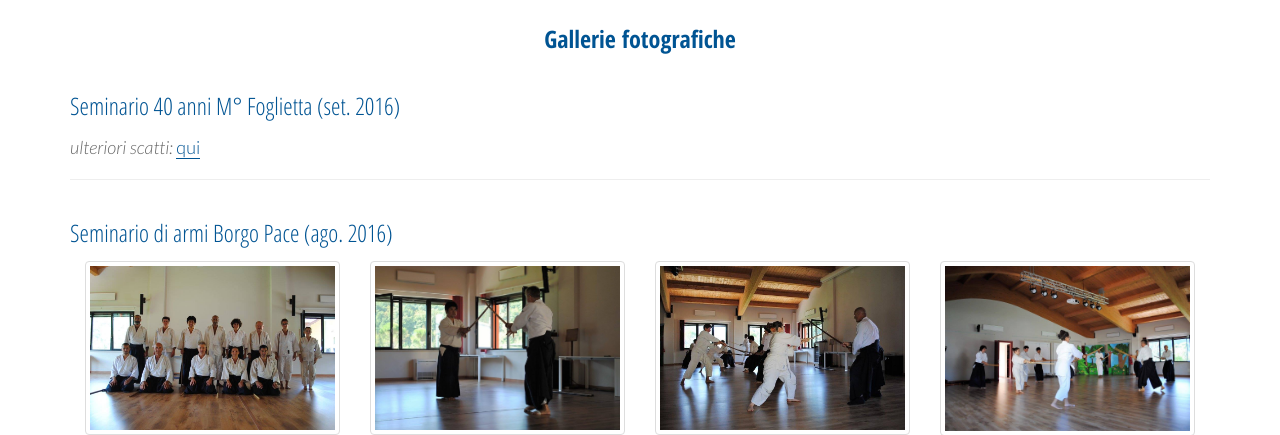
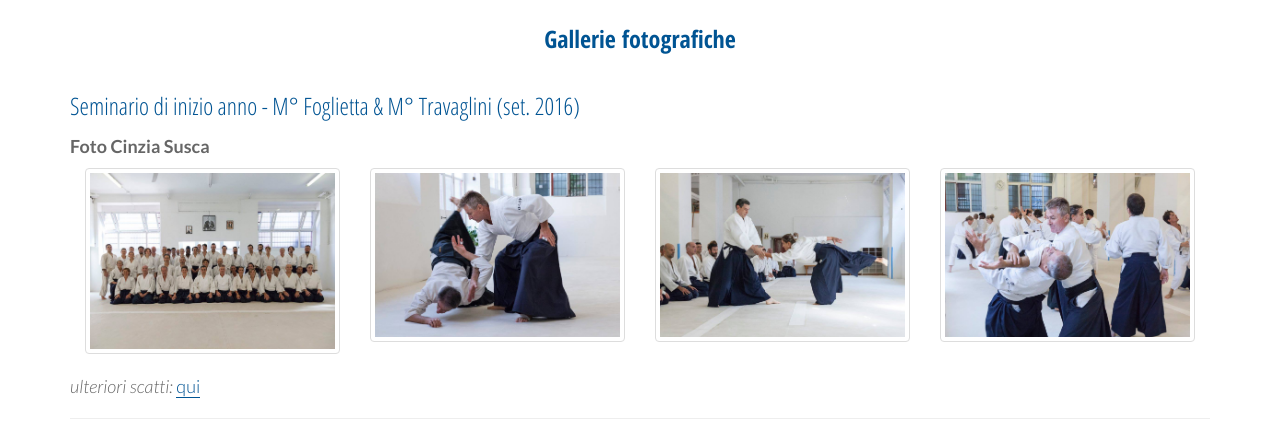
Before and after one commit to cbolk/renbukai-website, a PHP site: page /gallery.php in a window 1280 px wide. Shown: the part 180-615 px from the top of the page. Run offline with PHP 8.4, Linux system fonts and the light colour scheme; data that the repository does not hold is empty; some libraries are stand-ins or nearby versions.

Commit message:
meta description and photos last seminar

```diff
--- a/aikido.php
+++ b/aikido.php
@@ -26,7 +26,7 @@
     <title>Aikido | Associazione Renbukai</title>
     <link rel="apple-touch-icon-precomposed" href="assets/favicon_t.png" />
     <link rel="shortcut icon" href="assets/favicon.png">
-    <meta name="description" content="aikido pesaro rimini renbukai jo bokken tanto arti marziali foglietta">
+    <meta name="description" content="aikido scuola pesaro rimini renbukai jo bokken tanto arti marziali foglietta fujimoto osawa tada">
     <meta name="author" content="cbolk">
     <!-- bootstrap -->
     <!-- bootstrap -->
--- a/aikidopesaro.php
+++ b/aikidopesaro.php
@@ -14,7 +14,7 @@
     <title>Aikido Renbukai Pesaro | Associazione Renbukai</title>
     <link rel="apple-touch-icon-precomposed" href="assets/favicon_t.png" />
     <link rel="shortcut icon" href="assets/favicon.png">
-    <meta name="description" content="aikido pesaro rimini renbukai jo bokken tanto arti marziali foglietta">
+    <meta name="description" content="aikido scuola pesaro rimini renbukai jo bokken tanto arti marziali foglietta fujimoto osawa tada">
     <meta name="author" content="cbolk">
 
     <!-- bootstrap -->
--- a/aikidorimini.php
+++ b/aikidorimini.php
@@ -14,7 +14,7 @@
     <title>Aikido Renbukai Rimini | Associazione Renbukai</title>
     <link rel="apple-touch-icon-precomposed" href="assets/favicon_t.png" />
     <link rel="shortcut icon" href="assets/favicon.png">
-    <meta name="description" content="aikido pesaro rimini renbukai jo bokken tanto arti marziali foglietta">
+    <meta name="description" content="aikido scuola pesaro rimini renbukai jo bokken tanto arti marziali foglietta fujimoto osawa tada">
     <meta name="author" content="cbolk">
     <!-- bootstrap -->
     <!-- bootstrap -->
--- a/calendar.php
+++ b/calendar.php
@@ -73,7 +73,7 @@
     <title>Calendario | Associazione Renbukai</title>
     <link rel="apple-touch-icon-precomposed" href="assets/favicon_t.png" />
     <link rel="shortcut icon" href="assets/favicon.png">
-    <meta name="description" content="aikido pesaro rimini renbukai jo bokken tanto arti marziali foglietta">
+    <meta name="description" content="aikido scuola pesaro rimini renbukai jo bokken tanto arti marziali foglietta fujimoto osawa tada">
     <meta name="author" content="cbolk">
 
     <!-- bootstrap -->
--- a/contatti.php
+++ b/contatti.php
@@ -14,7 +14,7 @@
     <title>Contatti | Associazione Renbukai</title>
     <link rel="apple-touch-icon-precomposed" href="assets/favicon_t.png" />
     <link rel="shortcut icon" href="assets/favicon.png">
-    <meta name="description" content="aikido pesaro rimini renbukai jo bokken tanto arti marziali foglietta">
+    <meta name="description" content="aikido scuola pesaro rimini renbukai jo bokken tanto arti marziali foglietta fujimoto osawa tada">
     <meta name="author" content="cbolk">
 
     <!-- bootstrap -->
--- a/corsi.php
+++ b/corsi.php
@@ -14,7 +14,7 @@
     <title>Corsi | Associazione Renbukai</title>
     <link rel="apple-touch-icon-precomposed" href="assets/favicon_t.png" />
     <link rel="shortcut icon" href="assets/favicon.png">
-    <meta name="description" content="aikido pesaro rimini renbukai jo bokken tanto arti marziali foglietta">
+    <meta name="description" content="aikido scuola pesaro rimini renbukai jo bokken tanto arti marziali foglietta fujimoto osawa tada">
     <meta name="author" content="cbolk">
 
     <!-- bootstrap -->
--- a/english.php
+++ b/english.php
@@ -14,7 +14,7 @@
     <title>English Infos | Associazione Renbukai</title>
     <link rel="apple-touch-icon-precomposed" href="assets/favicon_t.png" />
     <link rel="shortcut icon" href="assets/favicon.png">
-    <meta name="description" content="aikido pesaro rimini renbukai jo bokken tanto arti marziali foglietta">
+    <meta name="description" content="aikido scuola pesaro rimini renbukai jo bokken tanto arti marziali foglietta fujimoto osawa tada">
     <meta name="author" content="cbolk">
     <!-- bootstrap -->
     <link rel="stylesheet" href="css/bootstrap.css">
--- a/gallery.php
+++ b/gallery.php
@@ -26,7 +26,7 @@
     <title>Gallerie Foto | Associazione Renbukai</title>
     <link rel="apple-touch-icon-precomposed" href="assets/favicon_t.png" />
     <link rel="shortcut icon" href="assets/favicon.png">
-    <meta name="description" content="aikido pesaro rimini renbukai jo bokken tanto arti marziali foglietta">
+    <meta name="description" content="aikido scuola pesaro rimini renbukai jo bokken tanto arti marziali foglietta fujimoto osawa tada">
     <meta name="author" content="cbolk">
     <!-- bootstrap -->
     <!-- bootstrap -->
--- a/index.php
+++ b/index.php
@@ -32,7 +32,7 @@
     <title>Associazione Renbukai</title>
     <link rel="apple-touch-icon-precomposed" href="assets/favicon_t.png" />
     <link rel="shortcut icon" href="assets/favicon.png">
-    <meta name="description" content="aikido pesaro rimini renbukai jo bokken tanto arti marziali foglietta">
+    <meta name="description" content="aikido scuola pesaro rimini renbukai jo bokken tanto arti marziali foglietta fujimoto osawa tada">
     <meta name="author" content="cbolk">
 
     <link rel="stylesheet" href="css/bootstrap.css">
--- a/insegnante.php
+++ b/insegnante.php
@@ -14,7 +14,7 @@
     <title>Insegnante | Associazione Renbukai</title>
     <link rel="apple-touch-icon-precomposed" href="assets/favicon_t.png" />
     <link rel="shortcut icon" href="assets/favicon.png">
-    <meta name="description" content="aikido pesaro rimini renbukai jo bokken tanto arti marziali foglietta">
+    <meta name="description" content="aikido scuola pesaro rimini renbukai jo bokken tanto arti marziali foglietta fujimoto osawa tada">
     <meta name="author" content="cbolk">
     <!-- bootstrap -->
     <link rel="stylesheet" href="css/bootstrap.css">
--- a/json/photos.json
+++ b/json/photos.json
@@ -1,4 +1,10 @@
 [{
+      "folder": "20160924",
+      "data": "2016-09-24",
+      "title": "Seminario di inizio anno - M&deg; Foglietta &amp; M&deg; Travaglini",
+      "copyright": "Foto Cinzia Susca",
+      "more": "https://www.facebook.com/media/set/?set=a.1807434562873673.1073741837.1670690169881447&type=1&l=f1f765d7a1"
+},{
       "folder": "20160910",
       "data": "2016-09-10",
       "title": "Seminario 40 anni M&deg; Foglietta",
--- a/links.php
+++ b/links.php
@@ -14,7 +14,7 @@
     <title>Link | Associazione Renbukai</title>
     <link rel="apple-touch-icon-precomposed" href="assets/favicon_t.png" />
     <link rel="shortcut icon" href="assets/favicon.png">
-    <meta name="description" content="aikido pesaro rimini renbukai jo bokken tanto arti marziali foglietta">
+    <meta name="description" content="aikido scuola pesaro rimini renbukai jo bokken tanto arti marziali foglietta fujimoto osawa tada">
     <meta name="author" content="cbolk">
     <!-- bootstrap -->
      <!-- bootstrap -->
--- a/onohaittoryu.php
+++ b/onohaittoryu.php
@@ -14,7 +14,7 @@
     <title>OIR | Associazione Renbukai</title>
     <link rel="apple-touch-icon-precomposed" href="assets/favicon_t.png" />
     <link rel="shortcut icon" href="assets/favicon.png">
-    <meta name="description" content="aikido pesaro rimini renbukai jo bokken tanto arti marziali foglietta">
+    <meta name="description" content="aikido scuola pesaro rimini renbukai jo bokken tanto arti marziali foglietta fujimoto osawa tada">
     <meta name="author" content="cbolk">
     <!-- bootstrap -->
     <!-- bootstrap -->
--- a/orario.php
+++ b/orario.php
@@ -14,7 +14,7 @@
     <title>Orario | Associazione Renbukai</title>
     <link rel="apple-touch-icon-precomposed" href="assets/favicon_t.png" />
     <link rel="shortcut icon" href="assets/favicon.png">
-    <meta name="description" content="aikido pesaro rimini renbukai jo bokken tanto arti marziali foglietta">
+    <meta name="description" content="aikido scuola pesaro rimini renbukai jo bokken tanto arti marziali foglietta fujimoto osawa tada">
     <meta name="author" content="cbolk">
     <link rel="stylesheet" href="css/bootstrap.css">
     <link rel="stylesheet" media="screen" href="css/main.css" /> <!--Load CSS-->
--- a/seminari.php
+++ b/seminari.php
@@ -16,7 +16,7 @@
     <title>Seminari | Associazione Renbukai</title>
     <link rel="apple-touch-icon-precomposed" href="assets/favicon_t.png" />
     <link rel="shortcut icon" href="assets/favicon.png">
-    <meta name="description" content="aikido pesaro rimini renbukai jo bokken tanto arti marziali foglietta">
+    <meta name="description" content="aikido scuola pesaro rimini renbukai jo bokken tanto arti marziali foglietta fujimoto osawa tada">
     <meta name="author" content="cbolk">
     <!-- bootstrap -->
     <!-- bootstrap -->
--- a/today.php
+++ b/today.php
@@ -16,7 +16,7 @@
     <title>Oraio | Associazione Renbukai</title>
     <link rel="apple-touch-icon-precomposed" href="assets/favicon_t.png" />
     <link rel="shortcut icon" href="assets/favicon.png">
-    <meta name="description" content="aikido pesaro rimini renbukai jo bokken tanto arti marziali foglietta">
+    <meta name="description" content="aikido scuola pesaro rimini renbukai jo bokken tanto arti marziali foglietta fujimoto osawa tada">
     <meta name="author" content="cbolk">
     <link rel="stylesheet" href="css/bootstrap.css">
     <link rel="stylesheet" media="screen" href="css/main.css" /> <!--Load CSS-->
```
Also changed, not shown: photos/20160924/01.jpg (added), photos/20160924/02.jpg (added), photos/20160924/03.jpg (added), photos/20160924/04.jpg (added).
